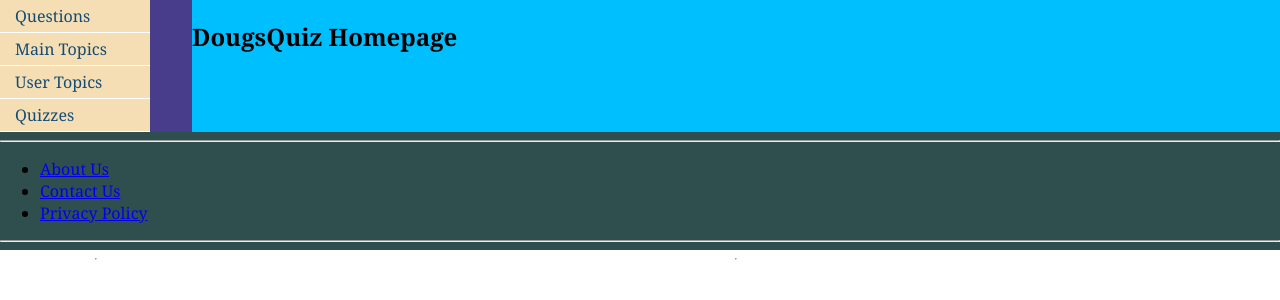
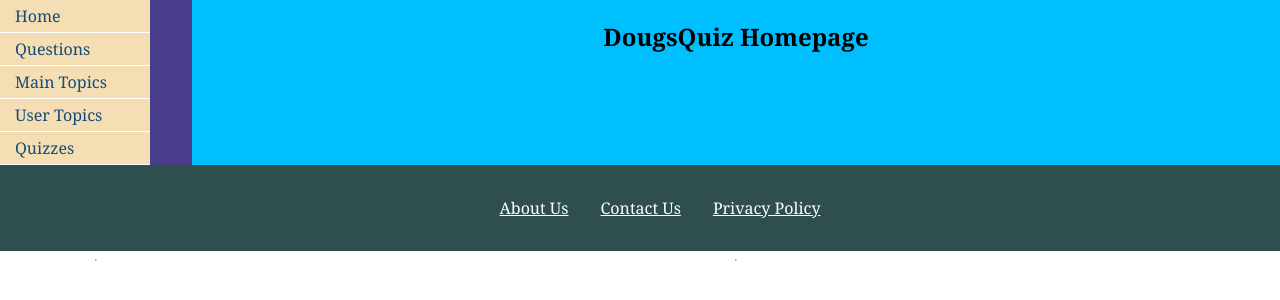
Before and after one commit to Dougmac21/QuizzR, a Flask app: page / in a window 1280 px wide. Shown: the part 102-402 px from the top of the page. Run offline with Flask 2, Linux system fonts and the light colour scheme.

Commit message:
HTML and CSS work...4

```diff
--- a/pub_quiz_app/static/style.css
+++ b/pub_quiz_app/static/style.css
@@ -109,7 +109,14 @@ body > nav > ul{
                                       /* FOOTER */
 /* ***************************************************************************** */
 
-body > div > footer > ul {
+/* body > footer {
+  position: absolute;
+  bottom: 0px;
+  width: 100%;
+  margin: 0;
+} */
+
+body > footer > ul {
   text-align: center;
   display: flex;
   flex-direction: row;
@@ -119,19 +126,56 @@ body > div > footer > ul {
   color: wheat;
 }
 
-body > div > footer > ul > li {
+body > footer > ul > li {
   padding: 16px;
 }
 
-body > div > footer > ul > li > a{
+body > footer > ul > li > a{
   color: white;
 }
 
 
 
+/* ***************************************************************************** */
+                                  /* index.html */
+/* ***************************************************************************** */
+
+body > main {
+  text-align: center;
+}
 
 
 
+
+/* ***************************************************************************** */
+                                  /* about.html */
+/* ***************************************************************************** */
+
+body > main {
+  text-align: center;
+}
+
+
+
+
+/* ***************************************************************************** */
+                                  /* contact.html */
+/* ***************************************************************************** */
+
+body > main {
+  text-align: center;
+}
+
+
+
+
+/* ***************************************************************************** */
+                                  /* privacy.html */
+/* ***************************************************************************** */
+
+body > main {
+  text-align: center;
+}
 
 
 
--- a/pub_quiz_app/templates/base.html
+++ b/pub_quiz_app/templates/base.html
@@ -16,7 +16,7 @@
 
         <nav class="item item-2" id="menuwrapper">
             <ul>
-
+                <li><a href="/">Home</a></li>
                 <li class="item_with_submenu"><a href="#">Questions</a>
                     <ul class="submenu">
                         <li class="subitem"><a href="/questions">Question Archive</a></li>
@@ -56,13 +56,11 @@
         </main>
 
         <footer class="item item-4" id="base_footer">
-            <hr>
             <ul>
                 <li><a href="/about.html">About Us</a></li>
                 <li><a href="/contact.html">Contact Us</a></li>
                 <li><a href="/privacy.html">Privacy Policy</a></li>
             </ul>
-            <hr>
         </footer>
 
     </body>
```
